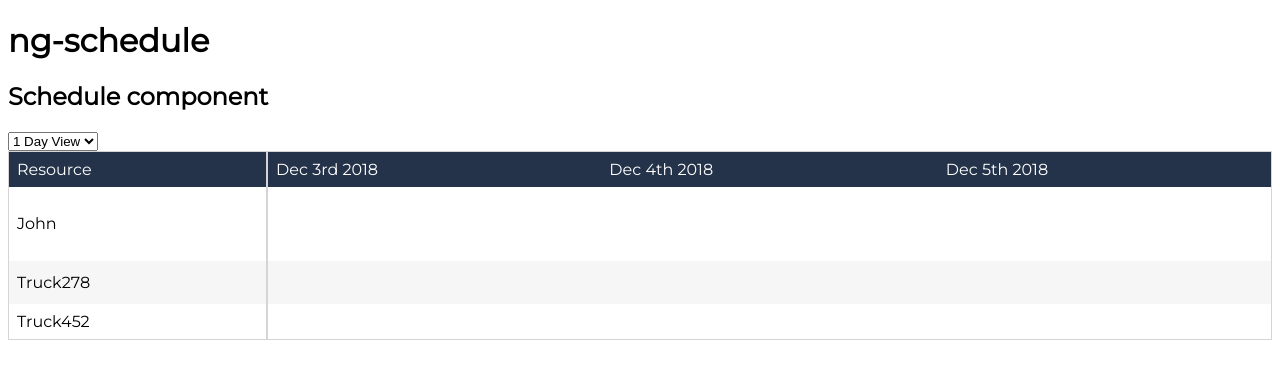
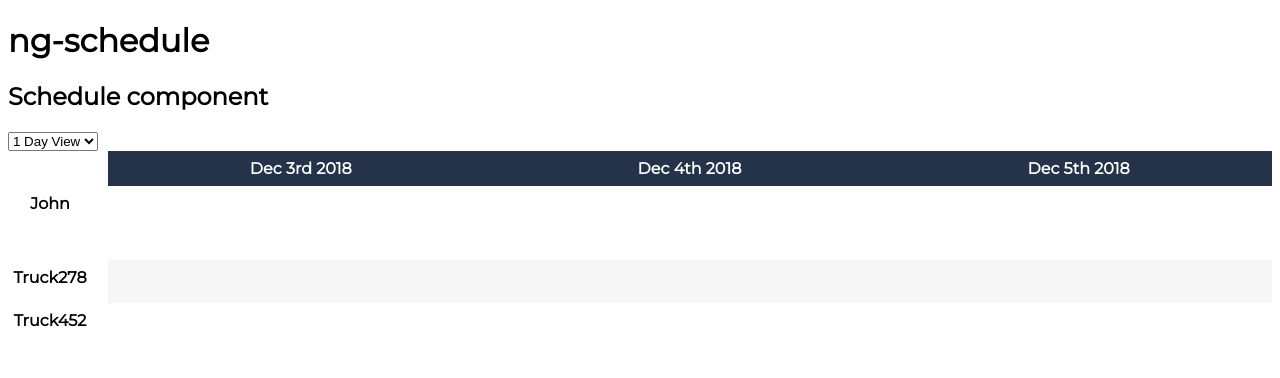
Before and after one commit to svillegascreative/ng-schedule, an Angular app: page / in a window 1280 px wide. Shown: the top 378 px of the page. Built offline with nearby package versions, Linux system fonts and the light colour scheme.

Commit message:
Make table scrollable with first fixed column

```diff
--- a/src/app/schedule/schedule.component.html
+++ b/src/app/schedule/schedule.component.html
@@ -9,22 +9,30 @@
 </form>
 
 
-
+<div class="ngsc-table-wrapper">
   <table class="ngsc-table">
 
     <thead class="ngsc-head">
       <tr>
-      <td>Resource</td>
-      <td *ngFor="let date of headerDates">
+        <th class="ngsc-fixed-col corner-cell">
+          Resource
+        </th>
+        <th *ngFor="let date of headerDates">
           {{date}}
-      </td>
+        </th>
       </tr>
     </thead>
 
     <tbody>
+      <!-- A row for each resource -->
       <tr *ngFor="let resource of schedule.resources">
-      <td>{{ resource.name }}</td>
-      <td [attr.colspan]=headerDates.length class="ngsc-resource-events">
+        <th class="ngsc-fixed-col">
+          {{ resource.name }}
+        </th>
+        <td [attr.colspan]=headerDates.length
+          class="ngsc-resource-events">
+
+          <!-- A list of events for this resource -->
           <ul class="ngsc-events-list">
             <li *ngFor="let event of resource.events"
               class="ngsc-event"
@@ -37,8 +45,10 @@
               </a>
             </li>
           </ul>
+
         </td>
       </tr>
     </tbody>
 
   </table>
+</div>
--- a/src/app/schedule/schedule.component.scss
+++ b/src/app/schedule/schedule.component.scss
@@ -4,13 +4,17 @@
 // TABLE
 // ================================
 
+.ngsc-table-wrapper {
+  overflow: scroll;
+  margin-left: 100px;
+}
+
 .ngsc-table {
-  border: 1px solid $border-color;
   border-collapse: collapse;
   width: 100%;
 }
 
-td {
+td, th {
   padding: $base-space;
 }
 
@@ -19,15 +23,21 @@ td {
   color: $thead-color;
 }
 
+.ngsc-fixed-col {
+  position: absolute;
+  left: 0;
+  width: 100px;
+}
+
 tbody {
   tr:nth-child(2) {
     background-color: $row-shade;
   }
 }
 
-tr td:first-of-type {
-  border-right: 2px solid $border-color;
-}
+// tr td:first-of-type {
+//   border-right: 2px solid $border-color;
+// }
 
 
 // EVENTS
@@ -43,10 +53,6 @@ tr td:first-of-type {
   list-style: none;
   margin: $base-space 0;
   padding: 0;
-  top: 0;
-  bottom: 0;
-  left: 0;
-  right: 0;
 }
 
 .ngsc-event {
```
Lines whose indentation alone changed are shown as unchanged.
